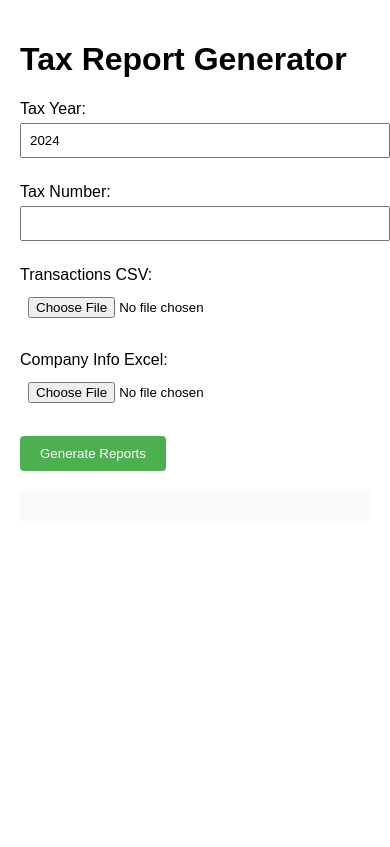
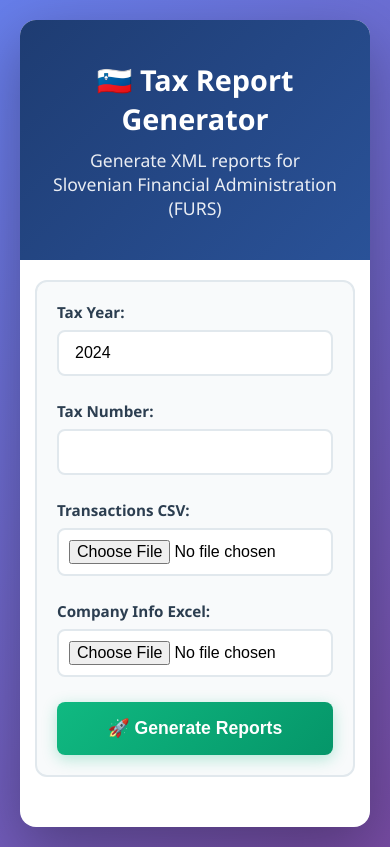
Before and after one commit to JakaCikac/revolut-edavki, a Python web app: template templates/index.html in a window 390 px wide. Before the commit the page ends 471 px from the top, so only its background shows below. Run offline with Jinja, Linux system fonts and the light colour scheme; the template is opened without the code that fills it, so the values that code supplies are empty.

Commit message:
Modernize GUI with blue/green color scheme
- Add modern gradient backgrounds (blue/purple and green)
- Implement card-based layout with shadows and rounded corners
- Update color scheme: blue header, green buttons, blue preview sections
- Add smooth transitions and hover effects
- Improve typography with better font stack and sizing
- Add emojis for better visual feedback
- Implement responsive design with mobile support
- Reorganize download section with grid layout
- Enhance form inputs with focus states
- Add proper show/hide logic for messages and sections
- Maintain all existing functionality

```diff
--- a/templates/index.html
+++ b/templates/index.html
@@ -1,71 +1,266 @@
 <!DOCTYPE html>
-<html>
+<html lang="en">
 <head>
-    <title>Tax Report Generator</title>
+    <meta charset="UTF-8">
+    <meta name="viewport" content="width=device-width, initial-scale=1.0">
+    <title>Tax Report Generator - Slovenian FURS</title>
     <style>
+        * {
+            margin: 0;
+            padding: 0;
+            box-sizing: border-box;
+        }
+
         body {
-            font-family: Arial, sans-serif;
-            margin: 20px;
-            max-width: 800px;
-            margin: 0 auto;
+            font-family: 'Segoe UI', Tahoma, Geneva, Verdana, sans-serif;
+            background: linear-gradient(135deg, #667eea 0%, #764ba2 100%);
+            min-height: 100vh;
             padding: 20px;
         }
+
+        .container {
+            max-width: 900px;
+            margin: 0 auto;
+            background: white;
+            border-radius: 16px;
+            box-shadow: 0 20px 60px rgba(0, 0, 0, 0.3);
+            overflow: hidden;
+        }
+
+        .header {
+            background: linear-gradient(135deg, #1e3c72 0%, #2a5298 100%);
+            color: white;
+            padding: 40px 30px;
+            text-align: center;
+        }
+
+        .header h1 {
+            font-size: 2.5em;
+            margin-bottom: 10px;
+            font-weight: 600;
+        }
+
+        .header p {
+            font-size: 1.1em;
+            opacity: 0.9;
+        }
+
+        .content {
+            padding: 40px 30px;
+        }
+
+        .form-section {
+            background: #f8fafb;
+            border-radius: 12px;
+            padding: 30px;
+            margin-bottom: 30px;
+            border: 2px solid #e1e8ed;
+        }
+
         .form-group {
-            margin-bottom: 15px;
+            margin-bottom: 25px;
         }
+
         label {
             display: block;
-            margin-bottom: 5px;
+            margin-bottom: 8px;
+            font-weight: 600;
+            color: #2c3e50;
+            font-size: 0.95em;
         }
+
         input[type="file"], input[type="number"], input[type="text"] {
             width: 100%;
-            padding: 8px;
-            margin-bottom: 10px;
+            padding: 12px 16px;
+            border: 2px solid #e1e8ed;
+            border-radius: 8px;
+            font-size: 1em;
+            transition: all 0.3s ease;
+            background: white;
         }
-        button {
-            background-color: #4CAF50;
-            color: white;
-            padding: 10px 20px;
-            border: none;
-            border-radius: 4px;
+
+        input[type="file"]:focus, input[type="number"]:focus, input[type="text"]:focus {
+            outline: none;
+            border-color: #3498db;
+            box-shadow: 0 0 0 3px rgba(52, 152, 219, 0.1);
+        }
+
+        input[type="file"] {
+            padding: 10px;
             cursor: pointer;
         }
+
+        button {
+            background: linear-gradient(135deg, #10b981 0%, #059669 100%);
+            color: white;
+            padding: 16px 32px;
+            border: none;
+            border-radius: 8px;
+            cursor: pointer;
+            font-size: 1.1em;
+            font-weight: 600;
+            width: 100%;
+            transition: all 0.3s ease;
+            box-shadow: 0 4px 15px rgba(16, 185, 129, 0.3);
+        }
+
         button:hover {
-            background-color: #45a049;
+            background: linear-gradient(135deg, #059669 0%, #047857 100%);
+            transform: translateY(-2px);
+            box-shadow: 0 6px 20px rgba(16, 185, 129, 0.4);
         }
+
+        button:active {
+            transform: translateY(0);
+        }
+
         .preview {
+            margin-top: 30px;
+            padding: 25px;
+            background: linear-gradient(135deg, #e0f2fe 0%, #dbeafe 100%);
+            border-radius: 12px;
+            border-left: 4px solid #3b82f6;
+        }
+
+        .preview h2 {
+            color: #1e40af;
+            margin-bottom: 20px;
+            font-size: 1.8em;
+        }
+
+        .preview h3 {
+            color: #2563eb;
             margin-top: 20px;
-            padding: 15px;
-            background-color: #f8f9fa;
-            border-radius: 4px;
+            margin-bottom: 15px;
+            font-size: 1.3em;
+            display: flex;
+            align-items: center;
         }
+
+        .preview h3::before {
+            content: "📊";
+            margin-right: 10px;
+        }
+
+        .preview ul {
+            list-style: none;
+            padding: 0;
+        }
+
+        .preview li {
+            background: white;
+            padding: 12px 16px;
+            margin-bottom: 8px;
+            border-radius: 6px;
+            border-left: 3px solid #10b981;
+            box-shadow: 0 2px 4px rgba(0, 0, 0, 0.05);
+        }
+
         .error {
-            color: red;
-            margin: 10px 0;
+            background: #fee2e2;
+            color: #991b1b;
+            padding: 16px;
+            border-radius: 8px;
+            margin: 20px 0;
+            border-left: 4px solid #dc2626;
+            font-weight: 500;
         }
+
         .success {
-            color: green;
-            margin: 10px 0;
+            background: #d1fae5;
+            color: #065f46;
+            padding: 16px;
+            border-radius: 8px;
+            margin: 20px 0;
+            border-left: 4px solid #10b981;
+            font-weight: 500;
         }
+
+        .download-section {
+            margin-top: 30px;
+            padding: 30px;
+            background: linear-gradient(135deg, #f0fdf4 0%, #dcfce7 100%);
+            border-radius: 12px;
+            border: 2px solid #10b981;
+        }
+
+        .download-section h3 {
+            color: #065f46;
+            margin-bottom: 15px;
+            font-size: 1.3em;
+        }
+
         .download-links {
-            margin-top: 20px;
+            display: grid;
+            grid-template-columns: repeat(auto-fit, minmax(200px, 1fr));
+            gap: 12px;
+            margin-bottom: 20px;
         }
+
         .download-links a {
-            display: inline-block;
-            margin-right: 10px;
-            padding: 5px 10px;
-            background-color: #007bff;
+            display: flex;
+            align-items: center;
+            justify-content: center;
+            padding: 12px 20px;
+            background: linear-gradient(135deg, #3b82f6 0%, #2563eb 100%);
             color: white;
             text-decoration: none;
-            border-radius: 3px;
+            border-radius: 8px;
+            font-weight: 600;
+            transition: all 0.3s ease;
+            box-shadow: 0 2px 8px rgba(59, 130, 246, 0.3);
         }
+
         .download-links a:hover {
-            background-color: #0056b3;
+            background: linear-gradient(135deg, #2563eb 0%, #1d4ed8 100%);
+            transform: translateY(-2px);
+            box-shadow: 0 4px 12px rgba(59, 130, 246, 0.4);
+        }
+
+        .download-links a::before {
+            content: "⬇️";
+            margin-right: 8px;
+        }
+
+        .info-badge {
+            display: inline-block;
+            background: #dbeafe;
+            color: #1e40af;
+            padding: 4px 12px;
+            border-radius: 12px;
+            font-size: 0.85em;
+            font-weight: 600;
+            margin-left: 10px;
+        }
+
+        @media (max-width: 768px) {
+            .header h1 {
+                font-size: 1.8em;
+            }
+
+            .content {
+                padding: 20px 15px;
+            }
+
+            .form-section {
+                padding: 20px;
+            }
+
+            .download-links {
+                grid-template-columns: 1fr;
+            }
         }
     </style>
 </head>
 <body>
-    <h1>Tax Report Generator</h1>
+    <div class="container">
+        <div class="header">
+            <h1>🇸🇮 Tax Report Generator</h1>
+            <p>Generate XML reports for Slovenian Financial Administration (FURS)</p>
+        </div>
+
+        <div class="content">
+            <div class="form-section">
 
     <div class="form-group">
         <label for="year">Tax Year:</label>
@@ -87,22 +282,29 @@
         <input type="file" id="company_info" name="company_info" accept=".xlsx" required>
     </div>
 
-    <button onclick="uploadFiles()">Generate Reports</button>
+    <button onclick="uploadFiles()">🚀 Generate Reports</button>
+            </div>
 
-    <div id="error" class="error"></div>
-    <div id="success" class="success"></div>
+    <div id="error" class="error" style="display: none;"></div>
+    <div id="success" class="success" style="display: none;"></div>
 
-    <div id="preview" class="preview"></div>
+    <div id="preview" class="preview" style="display: none;"></div>
 
-    <div id="downloads" class="download-links" style="display: none;">
-        <h3>Download Reports:</h3>
+    <div id="downloads" class="download-section" style="display: none;">
+        <h3>📄 Tax Reports</h3>
+        <div class="download-links">
             <a href="/download/Doh-KDVP.xml" download>KDVP Report</a>
             <a href="/download/Doh-Div.xml" download>Dividend Report</a>
             <a href="/download/D-IFI.xml" download>IFI Report</a>
-        <h3>Download Debug Files:</h3>
+        </div>
+        <h3>🔍 Debug Files</h3>
+        <div class="download-links">
             <a href="/download/debug_kdvp.csv" download>KDVP Debug</a>
             <a href="/download/debug_dividends.csv" download>Dividends Debug</a>
             <a href="/download/debug_ifi.csv" download>IFI Debug</a>
+        </div>
+    </div>
+        </div>
     </div>
 
     <script>
@@ -114,7 +316,9 @@
             const tax_number = document.getElementById('tax_number').value;
 
             if (!transactions || !company_info || !tax_number) {
-                document.getElementById('error').textContent = 'Please fill in all required fields';
+                const errorDiv = document.getElementById('error');
+                errorDiv.textContent = '⚠️ Please fill in all required fields';
+                errorDiv.style.display = 'block';
                 return;
             }
 
@@ -124,8 +328,10 @@
             formData.append('tax_number', tax_number);
 
             try {
-                document.getElementById('error').textContent = '';
-                document.getElementById('success').textContent = 'Processing...';
+                document.getElementById('error').style.display = 'none';
+                const successDiv = document.getElementById('success');
+                successDiv.textContent = '⏳ Processing your files...';
+                successDiv.style.display = 'block';
 
                 const response = await fetch('/upload', {
                     method: 'POST',
@@ -138,16 +344,19 @@
 
                 const preview = await response.json();
                 displayPreview(preview);
-                document.getElementById('success').textContent = 'Reports generated successfully!';
+                successDiv.textContent = '✅ Reports generated successfully!';
                 document.getElementById('downloads').style.display = 'block';
             } catch (error) {
-                document.getElementById('error').textContent = `Error: ${error.message}`;
-                document.getElementById('success').textContent = '';
+                const errorDiv = document.getElementById('error');
+                errorDiv.textContent = `❌ Error: ${error.message}`;
+                errorDiv.style.display = 'block';
+                document.getElementById('success').style.display = 'none';
             }
         }
 
         function displayPreview(preview) {
-            let html = '<h2>Preview</h2>';
+            const previewDiv = document.getElementById('preview');
+            let html = '<h2>📋 Report Preview</h2>';
 
             // KDVP Preview
             if (preview.kdvp.length > 0) {
@@ -176,7 +385,8 @@
                 html += '</ul>';
             }
 
-            document.getElementById('preview').innerHTML = html;
+            previewDiv.innerHTML = html;
+            previewDiv.style.display = 'block';
         }
     </script>
 </body>
```
Lines whose indentation alone changed are shown as unchanged.
